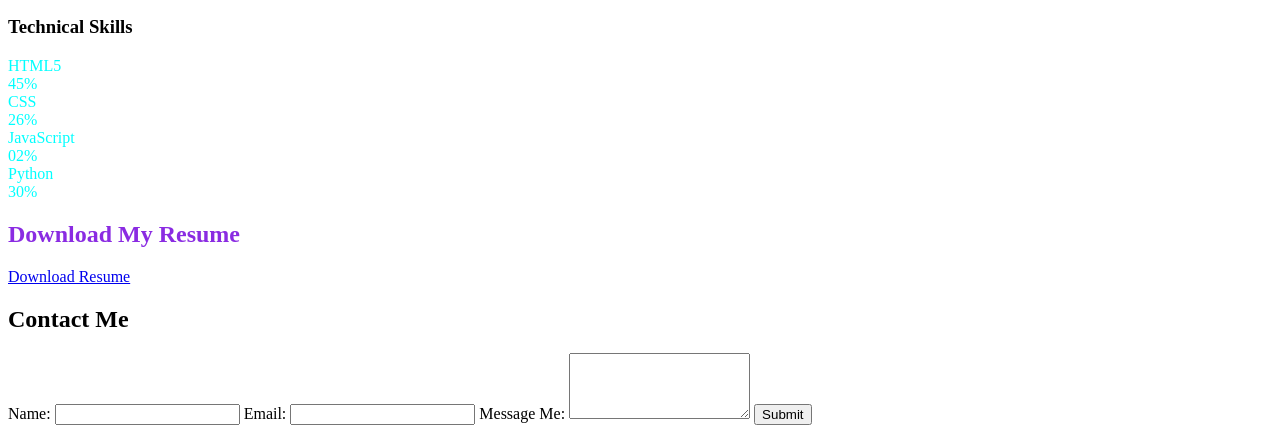
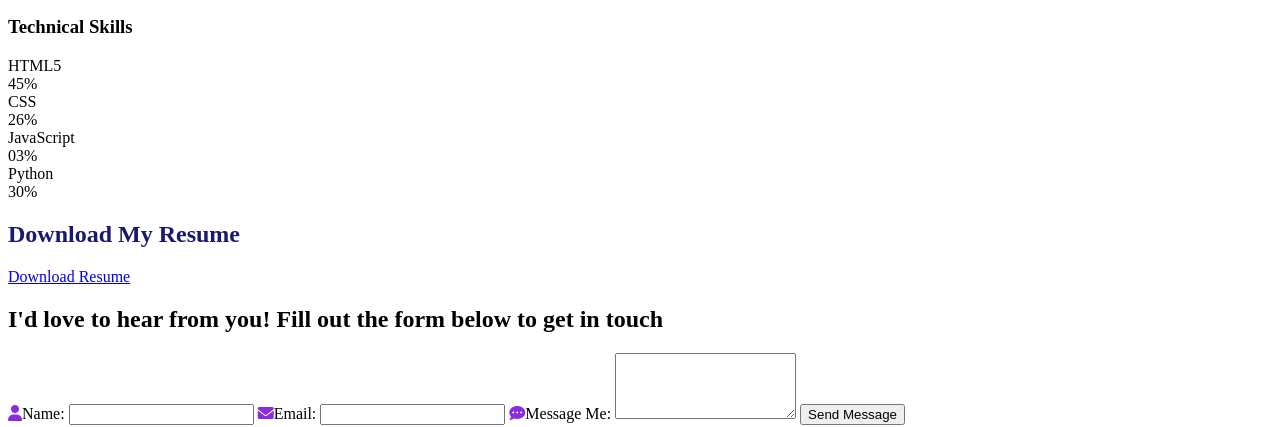
Before and after one commit to Himxn18/CODSOFT-task-1-, a plain HTML site: page Protfolio.html in a window 1280 px wide. Shown: the part 528-955 px from the top of the page. Drawn offline with Linux system fonts and the light colour scheme.

Commit message:
Protfolio.html

```diff
--- a/Protfolio.html
+++ b/Protfolio.html
@@ -1,4 +1,3 @@
-
 <!DOCTYPE html>
 <html lang="en">
 <head>
@@ -54,8 +53,8 @@
                                 <div class="candidatos">
                                     <div class="parcial">
                                         <div class="info">
-                                            <div class="nome" style="color: aqua;">HTML5</div>
-                                            <div class="percentage-num" style="color: aqua;">45%</div>
+                                            <div class="nome" >HTML5</div>
+                                            <div class="percentage-num" >45%</div>
                                         </div>
                                         <div class="progressBar">
                                             <div class="percentagem" style="width: 45%;"></div>
@@ -65,8 +64,8 @@
                                 <div class="candidatos">
                                     <div class="parcial">
                                         <div class="info">
-                                            <div class="nome" style="color: aqua;">CSS</div>
-                                            <div class="percentage-num" style="color:aqua;">26%</div>
+                                            <div class="nome" >CSS</div>
+                                            <div class="percentage-num" >26%</div>
                                         </div>
                                         <div class="progressBar">
                                             <div class="percentagem" style="width: 26%;"></div>
@@ -76,8 +75,8 @@
                                 <div class="candidatos">
                                     <div class="parcial">
                                         <div class="info">
-                                            <div class="nome" style="color: aqua;">JavaScript</div>
-                                            <div class="percentage-num" style="color: aqua;">02%</div>
+                                            <div class="nome" >JavaScript</div>
+                                            <div class="percentage-num">03%</div>
                                         </div>
                                         <div class="progressBar">
                                             <div class="percentagem" style="width: 2%;"></div>
@@ -87,8 +86,8 @@
                                 <div class="candidatos">
                                     <div class="parcial">
                                         <div class="info">
-                                            <div class="nome" style="color: aqua">Python</div>
-                                            <div class="percentage-num" style="color: aqua;">30%</div>
+                                            <div class="nome" >Python</div>
+                                            <div class="percentage-num" >30%</div>
                                         </div>
                                         <div class="progressBar">
                                             <div class="percentagem" style="width: 30%;"></div>
@@ -103,25 +102,25 @@
         </div>
     </section>
     <section id="resume" class="resume-section">
-        <h2 class="resume-heading" style="color: blueviolet;">Download My Resume</h2>
+        <h2 class="resume-heading" style="color:midnightblue;">Download My Resume</h2>
         <a href="My Resume.pdf" download="My Resume" class="download-btn">
             Download Resume
         </a>
     </section>
     <section id="contacts" class="contacts">
-        <h2>Contact Me</h2>
+        <h2>I'd love to hear from you! Fill out the form below to get in touch</h2>
         <form action="https://api.web3forms.com/submit" method="POST">
                 <input type="hidden" name="access_key" value="527d5cc9-31dc-4815-a4e1-b2c3973c2b6e">
-                    <label for="name">Name:</label>
+                    <label for="name"><i class="fas fa-user" style="color:blueviolet;"></i>Name:</label>
                     <input type="text" id="name" name="name" required>
-                    <label for="email">Email:</label>
+                    <label for="email"><i class="fas fa-envelope" style="color:blueviolet;"></i>Email:</label>
                     <input type="email" id="email" name="email" required>
-                    <label for="message">Message Me:</label>
+                    <label for="message"><i class="fas fa-comment-dots" style="color:blueviolet;"></i>Message Me:</label>
                     <textarea id="message" name="message" rows="4" required></textarea>
-                    <button type="submit">Submit</button>
+                    <button type="submit">Send Message</button>
             </form>
     <div class="contact-info">
-        <h3>Contact Info</h3>
+        <h2>Contact Info</h2>
         <p><i class="fas fa-phone"></i> +91 6000969651</p>
         <p><i class="fas fa-envelope"></i>kashyaphiman0718@gmail.com</p>
         <p><i class="fas fa-map-marker-alt"></i> Guwahati, Assam</p>
```
